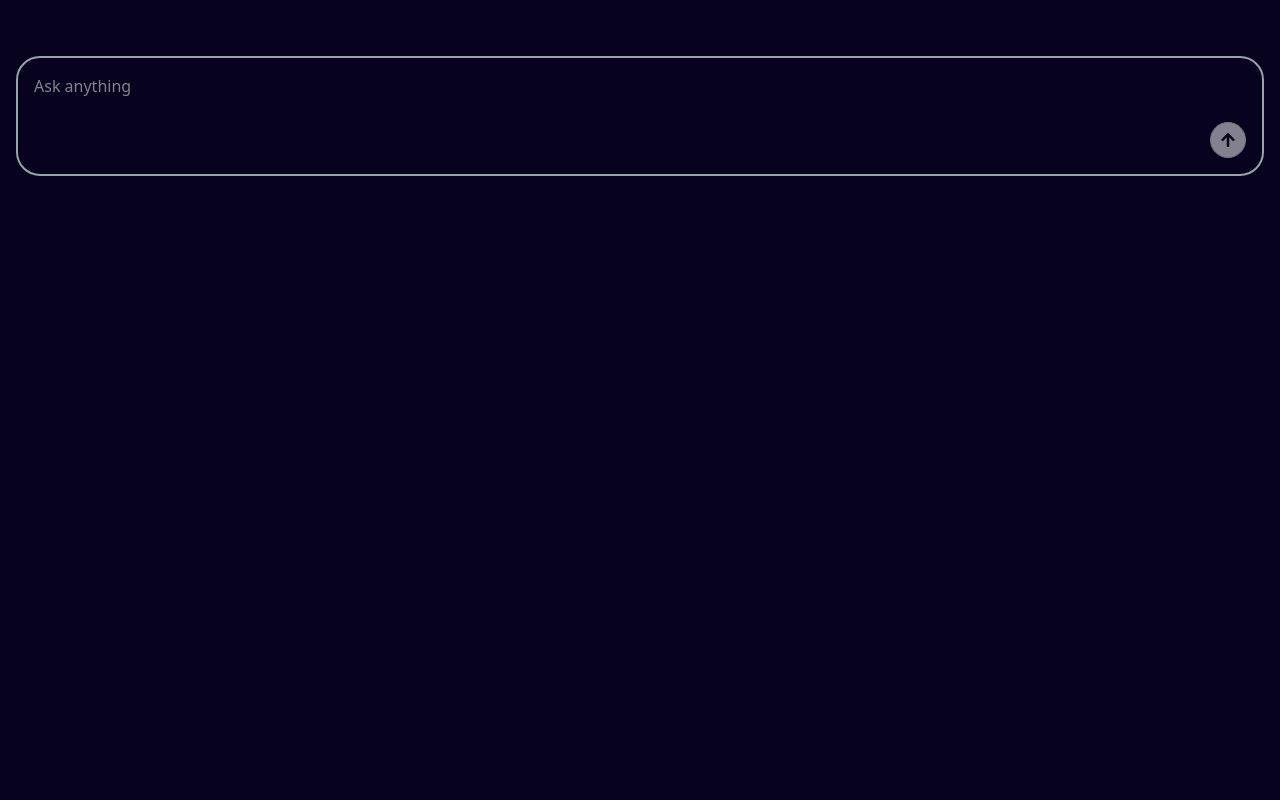
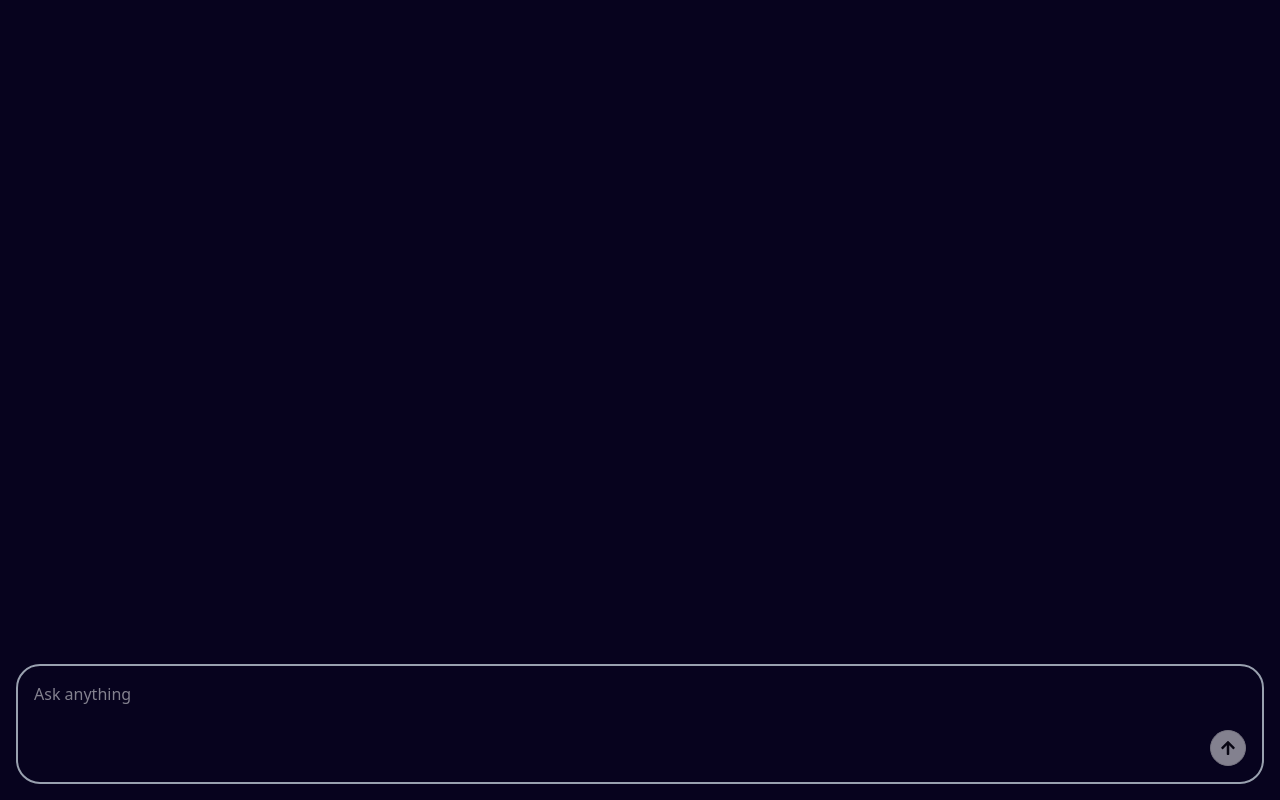
Before and after one commit to Shian90/AI_Chatbot, a React (Vite) app in the folder packages/client/: page / in a window 1280 px wide. Built offline with nearby package versions, Linux system fonts and the light colour scheme.

Commit message:
Modular Code: Separate out typing indicator

```diff
--- a/packages/client/src/App.tsx
+++ b/packages/client/src/App.tsx
@@ -1,8 +1,8 @@
-import ChatBot from "./components/ChatBot";
+import ChatBot from "./components/chat/ChatBot";
 
 function App() {
   return (
-    <div className="p-4">
+    <div className="p-4 h-screen w-full">
       <ChatBot />
     </div>
   );
--- a/packages/client/src/components/ChatBot.tsx
+++ b/packages/client/src/components/chat/ChatBot.tsx
@@ -1,8 +1,9 @@
 import React, { useEffect, useRef, useState } from "react";
 
-import { Button } from "./ui/button";
+import { Button } from "../ui/button";
 import { FaArrowUp } from "react-icons/fa";
 import ReactMarkdown from "react-markdown";
+import TypingIndicator from "./TypingIndicator";
 import axios from "axios";
 import { useForm } from "react-hook-form";
 
@@ -23,23 +24,25 @@ type ChatResponse = {
 const ChatBot = () => {
   const [messages, setMessages] = useState<ChatMessage[]>([]);
   const [isLoading, setIsLoading] = useState(false);
+  const [error, setError] = useState("");
 
   const chatThreadId = useRef(crypto.randomUUID());
-  const formRef = useRef<HTMLFormElement | null>(null);
+  const lastMessageRef = useRef<HTMLDivElement | null>(null);
 
   useEffect(() => {
-    formRef.current?.scrollIntoView({ behavior: "smooth" });
+    lastMessageRef.current?.scrollIntoView({ behavior: "smooth" });
   }, [messages]);
 
   const { handleSubmit, register, reset, formState } = useForm<FormData>();
 
   const onSubmit = async (formData: FormData) => {
-    reset();
+    try {
+      reset({ prompt: "" });
+      setError("");
 
-    const userMessage: ChatMessage = { role: "user", content: formData.prompt };
-    setMessages((prev) => [...prev, userMessage]);
+      const userMessage: ChatMessage = { role: "user", content: formData.prompt };
+      setMessages((prev) => [...prev, userMessage]);
 
-    try {
       setIsLoading(true);
       const reqBody = {
         prompt: formData.prompt,
@@ -49,9 +52,11 @@ const ChatBot = () => {
       const response = await axios.post<ChatResponse>("/api/chat", reqBody);
 
       setMessages((prev) => [...prev, response.data.message]);
+    } catch (error) {
+      console.error(error);
+      setError("Something went wrong, try again!");
+    } finally {
       setIsLoading(false);
-    } catch (error) {
-      console.log(error);
     }
   };
 
@@ -71,35 +76,30 @@ const ChatBot = () => {
   };
 
   return (
-    <div>
-      <div className="flex flex-col gap-8 mb-10">
+    <div className="flex flex-col h-full">
+      <div className="flex flex-col flex-1 gap-8 mb-10 overflow-y-auto">
         {messages.map((message, index) => (
-          <p
+          <div
             key={index}
             onCopy={onCopyMessage}
+            ref={index === messages.length - 1 ? lastMessageRef : null}
             className={`bg-[#477070e2] text-white rounded-3xl px-3 py-2 ${
               message.role === "user" ? "self-end" : "self-start"
             }`}>
             <ReactMarkdown>{message.content}</ReactMarkdown>
-          </p>
+          </div>
         ))}
-        {isLoading && (
-          <div className="flex text-gray-400 px-3 py-2 items-end">
-            Thinking
-            <div className="w-1 h-1 rounded-3xl bg-gray-400 animate-pulse mb-1"></div>
-            <div className="w-1 h-1 rounded-3xl bg-gray-400 animate-pulse [animation-delay: 0.2s] mb-1"></div>
-            <div className="w-1 h-1 rounded-3xl bg-gray-400 animate-pulse [animation-delay: 0.4s] mb-1"></div>
-          </div>
-        )}
+        {isLoading && <TypingIndicator />}
+        {error && <p className="text-red-500 p-4">{error}</p>}
       </div>
       <form
         onSubmit={handleSubmit(onSubmit)}
         onKeyDown={onEnterKeySubmit}
-        ref={formRef}
         className="flex flex-col border-2 border-gray-400 items-end p-4 rounded-3xl">
         <textarea
           {...register("prompt", { required: true, validate: (data) => data.trim().length > 0 })}
           className="w-full resize-none focus:outline-0 text-white"
+          autoFocus
           placeholder="Ask anything"
           maxLength={1000}
         />
--- /dev/null
+++ b/packages/client/src/components/chat/TypingIndicator.tsx
@@ -0,0 +1,22 @@
+import React from "react";
+
+const TypingIndicator = () => {
+  return (
+    <div className="flex text-gray-400 px-3 py-2 items-end">
+      <span className="animate-pulse">Thinking</span>
+      <Dot className="[animation-delay: 0.2s]" />
+      <Dot className="[animation-delay: 0.4s]" />
+      <Dot className="[animation-delay: 0.6s]" />
+    </div>
+  );
+};
+
+type DotProps = {
+  className?: string;
+};
+
+const Dot = ({ className }: DotProps) => {
+  return <div className={`w-1 h-1 rounded-3xl bg-white animate-pulse mb-1 ${className}`} />;
+};
+
+export default TypingIndicator;
```
Also changed, not shown: 1 other file (tests, documents, lock files or other folders).
